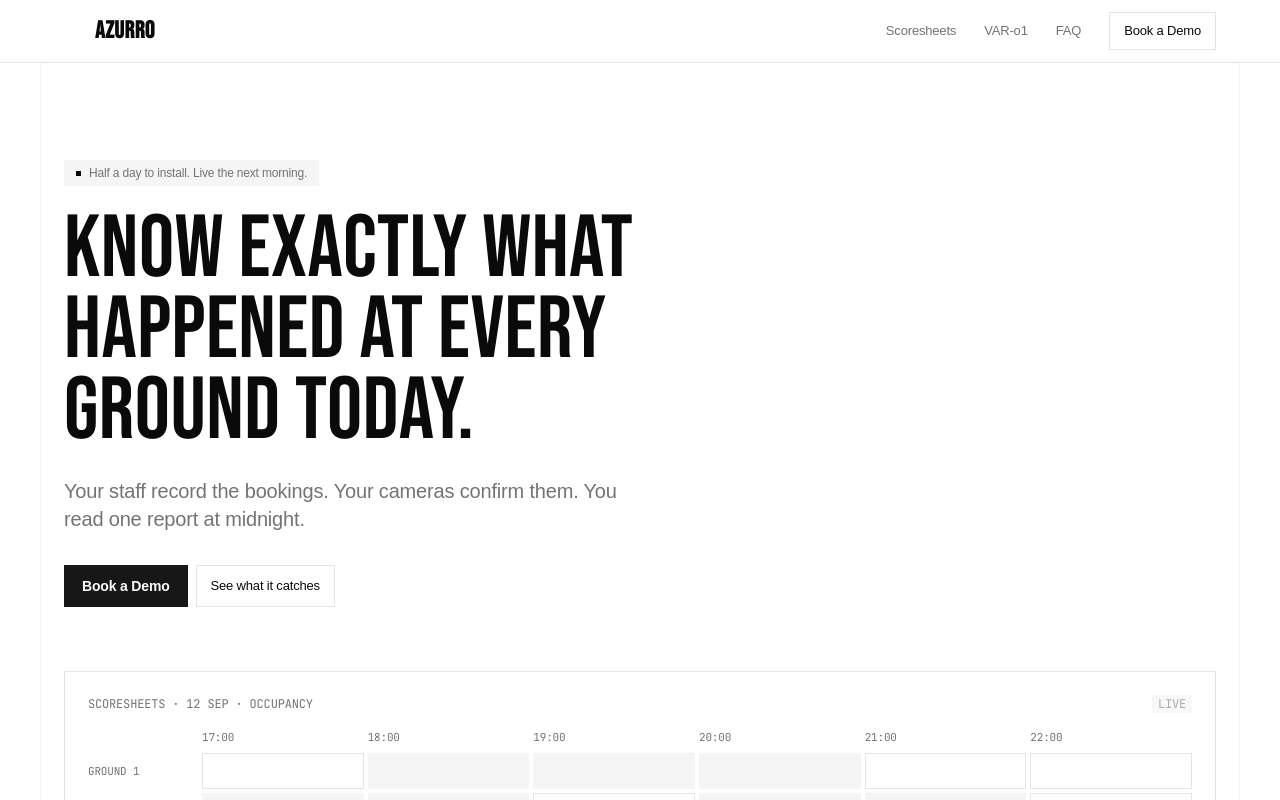
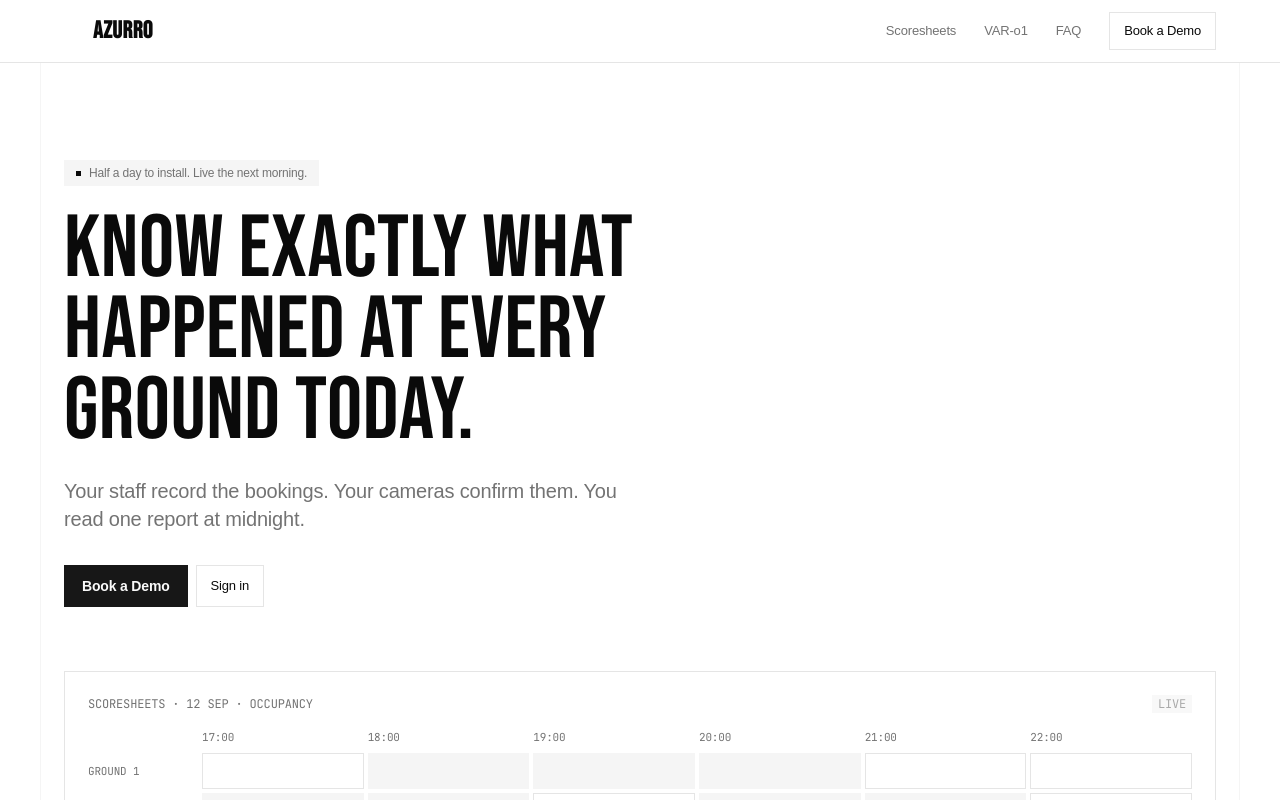
Before and after one commit to mihiryadav20/azurro_lander, a React (Vite) app: page / in a window 1280 px wide. Shown: the top 800 px of the page. Built offline with nearby package versions, Linux system fonts and the light colour scheme.

Commit message:
update AzurroLanding component: replace logo and change button text to 'Sign in'

```diff
--- a/src/components/azurro/AzurroLanding.tsx
+++ b/src/components/azurro/AzurroLanding.tsx
@@ -101,14 +101,11 @@ export function AzurroLanding() {
         >
           <div className="mx-auto flex max-w-[1200px] flex-wrap items-center gap-4 px-6 py-3">
             <div className="mr-auto flex items-center gap-[9px]">
-              <span
-                className="relative block h-7 w-[22px] overflow-hidden"
-                style={{ mixBlendMode: "lighten" }}
-              >
+              <span className="relative block h-7 w-5 overflow-hidden">
                 <img
                   src={logo}
                   alt="Azurro"
-                  className="absolute -left-[19px] -top-[17px] h-[60px] w-[60px]"
+                  className="absolute -left-[21px] -top-[17px] h-[62px] w-[62px]"
                 />
               </span>
               <span className="font-display text-2xl leading-none font-bold tracking-[0.02em] text-foreground">
@@ -172,11 +169,11 @@ export function AzurroLanding() {
               Book a Demo
             </motion.a>
             <motion.a
-              href="#what"
+              href="#signin"
               whileTap={tap}
               className={`${outlineBtn} px-3.5 py-2.5`}
             >
-              See what it catches
+              Sign in
             </motion.a>
           </motion.div>
         </motion.section>
```
Also changed, not shown: src/assets/azurro-logo.png.
